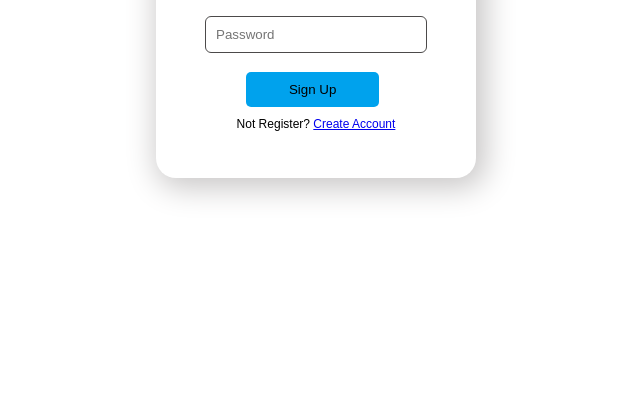
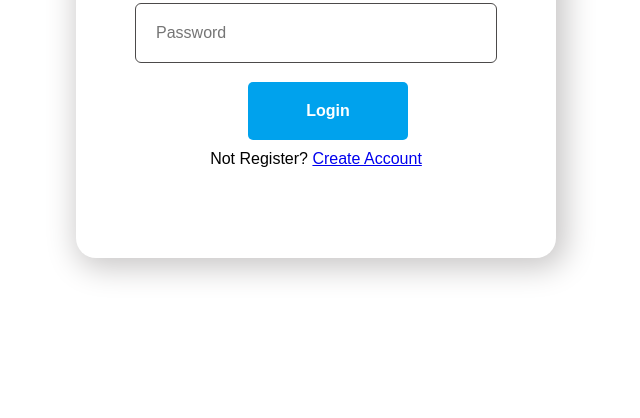
Before and after one commit to theamitgurav/Simple-Login-Page, a plain HTML site: page login.html in a window 1280 px wide. Shown: the part 382-800 px from the top of the page, without its empty margins (324-964 px from the left). Drawn offline with Linux system fonts and the light colour scheme.

Commit message:
login pages

```diff
--- a/index.css
+++ b/index.css
@@ -21,8 +21,8 @@
 }
 
 #s2{
-    height:20em;
-    width: 20em;
+    height:30em;
+    width: 30em;
     border-radius: 20px;
     /* box-shadow: 10px 10px 5px 12px rgb(132, 32, 23); */
     /* box-shadow: rgb(27, 87, 72); */
@@ -36,9 +36,10 @@
 input{
     border: 1px rgb(194, 191, 191);
     outline: 1px solid rgb(76, 74, 74);
-    padding: 10px;
-    width: 15em;
+    padding: 20px;
+    width: 20em;
     border-radius: 5px;
+    font-size: 16px;
 }
 h1{
     text-align: center;
@@ -50,13 +51,18 @@ button{
     border: 1px rgb(194, 191, 191);
     /* outline: 1px solid rgb(76, 74, 74); */
     background-color: #00a2ed;
-    margin-left: 3em;
-    padding: 10px;
+    margin-left: 7em;
+    padding-top: 20px;
+    padding-bottom: 20px;
     width: 10em;
     border-radius: 5px;
+    font-size: 16px;
+    color: white;
+    font-weight: bold;
+
 }
 p{
     margin-top: 10px;
     text-align: center;
-    font-size: 12px;
+    font-size: 16px;
 }
--- a/login.css
+++ b/login.css
@@ -6,7 +6,6 @@
 
 #s1{
     height: 100vh;
-
 }
 
 #s1{
@@ -20,9 +19,10 @@
     justify-content: center;
     align-items: center;
 }
+
 #s2{
-    height:20em;
-    width: 20em;
+    height:30em;
+    width: 30em;
     border-radius: 20px;
     /* box-shadow: 10px 10px 5px 12px rgb(132, 32, 23); */
     /* box-shadow: rgb(27, 87, 72); */
@@ -36,9 +36,10 @@
 input{
     border: 1px rgb(194, 191, 191);
     outline: 1px solid rgb(76, 74, 74);
-    padding: 10px;
-    width: 15em;
+    padding: 20px;
+    width: 20em;
     border-radius: 5px;
+    font-size: 16px;
 }
 h1{
     text-align: center;
@@ -50,13 +51,18 @@ button{
     border: 1px rgb(194, 191, 191);
     /* outline: 1px solid rgb(76, 74, 74); */
     background-color: #00a2ed;
-    margin-left: 3em;
-    padding: 10px;
+    margin-left: 7em;
+    padding-top: 20px;
+    padding-bottom: 20px;
     width: 10em;
     border-radius: 5px;
+    font-size: 16px;
+    color: white;
+    font-weight: bold;
+
 }
 p{
     margin-top: 10px;
     text-align: center;
-    font-size: 12px;
+    font-size: 16px;
 }
--- a/login.html
+++ b/login.html
@@ -22,7 +22,7 @@
             </div>
 
                <div id="btn">
-                <button onclick="saveLogin(event)">Sign Up</button>
+                <button onclick="saveLogin(event)">Login</button>
                </div>
 
             <p>Not Register? <a href="index.html">Create Account</a></p>
```
